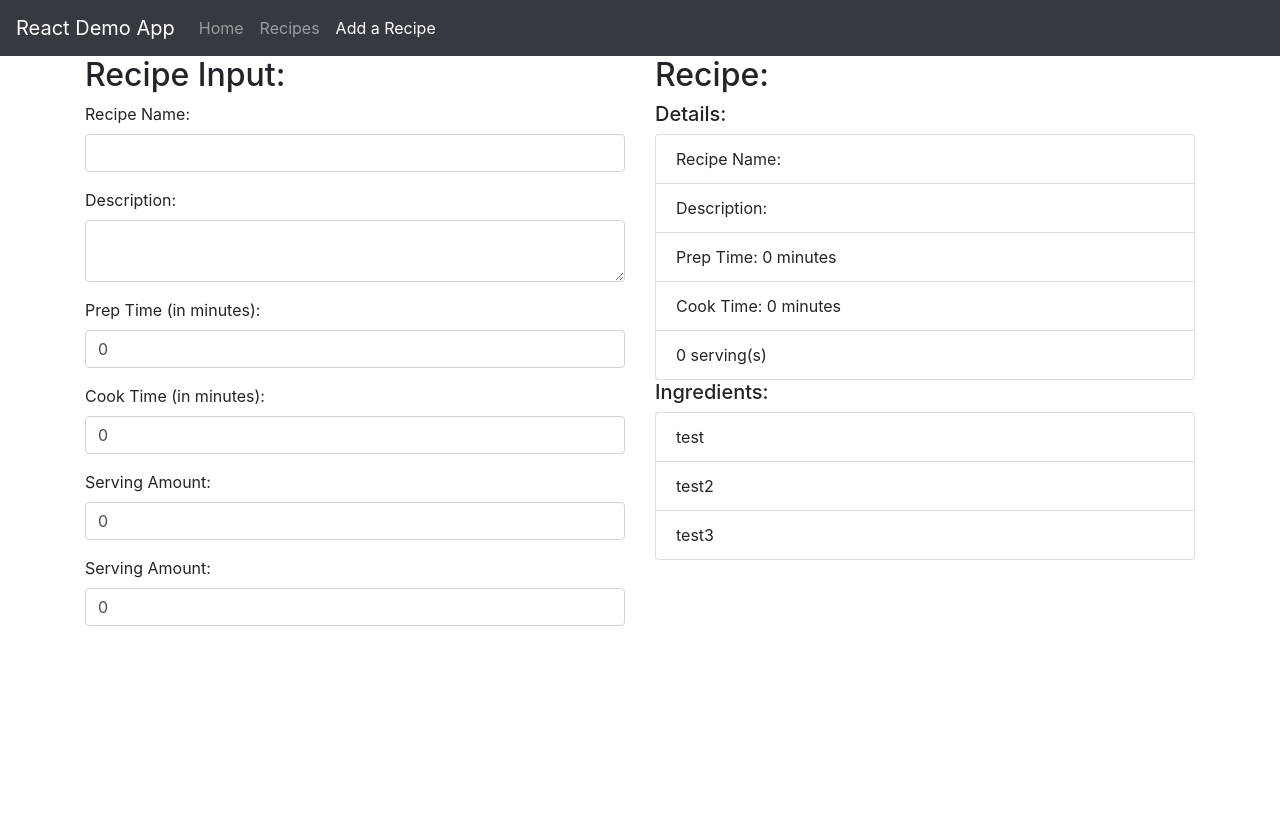
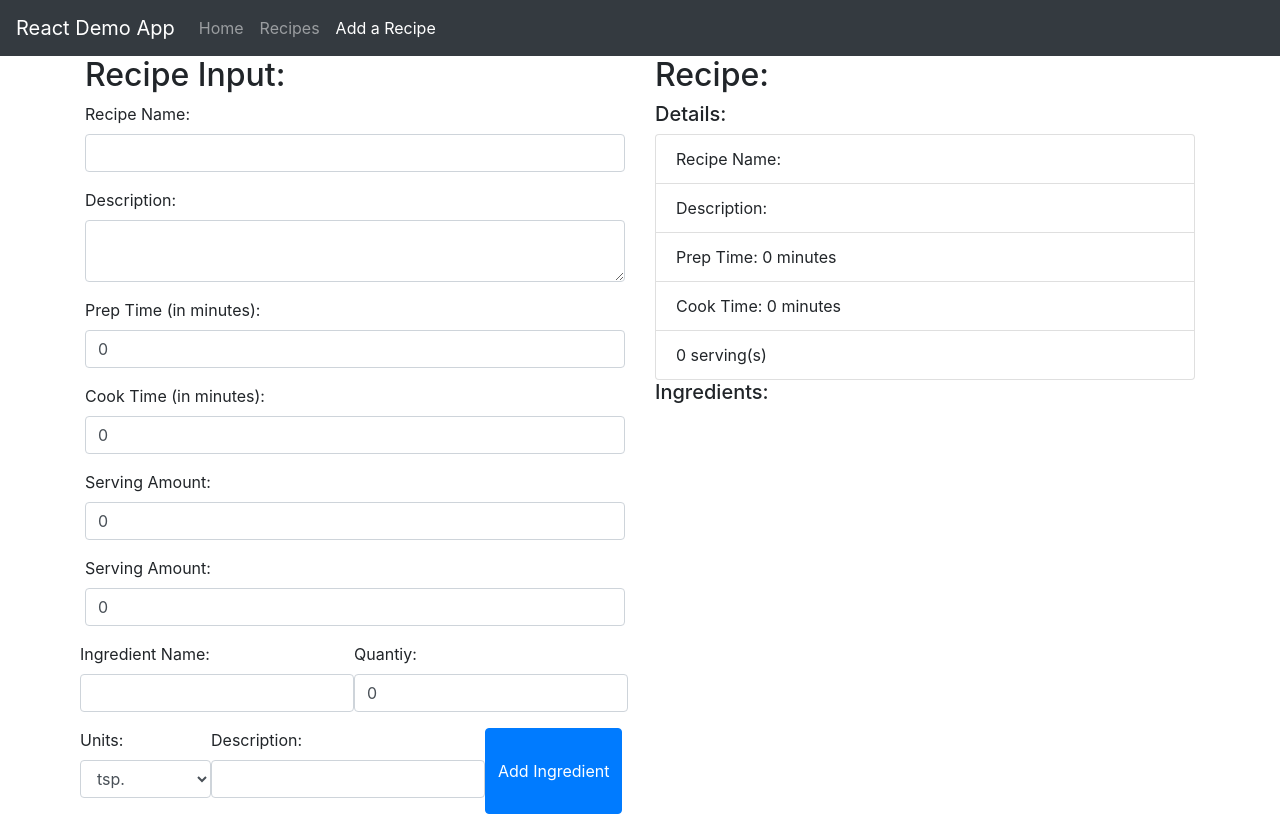
Before and after one commit to kyleb68/meal-prep-react, a React (Create React App) app: page /#/AddRecipes in a window 1280 px wide. Built offline with nearby package versions, Linux system fonts and the light colour scheme.

Commit message:
created ingredient input form component

```diff
--- a/src/components/RecipeDetailList/RecipeDetails.js
+++ /dev/null
@@ -1,26 +0,0 @@
-import React from "react";
-import { ListGroup, ListGroupItem } from "react-bootstrap";
-
-const RecipeDetaiList = (props) => {
-  let recipe = props.recipe;
-  return (
-    <div>
-      <h5>Details:</h5>
-      <ListGroup>
-        <ListGroup.Item>Recipe Name: {recipe.title}</ListGroup.Item>
-        <ListGroup.Item>Description: {recipe.description}</ListGroup.Item>
-        <ListGroup.Item>Prep Time: {recipe.prepTime} minutes</ListGroup.Item>
-        <ListGroup.Item>Cook Time: {recipe.cookTime} minutes</ListGroup.Item>
-        <ListGroup.Item>{recipe.servingAmount} serving(s)</ListGroup.Item>
-      </ListGroup>
-      <h5>Ingredients:</h5>
-      <ListGroup>
-        {recipe.ingredients.map((ingredient, index) => (
-          <ListGroup.Item key={index}>{ingredient}</ListGroup.Item>
-        ))}
-      </ListGroup>
-    </div>
-  );
-};
-
-export default RecipeDetaiList;
--- a/src/components/RecipeInputs/DetailInput.js
+++ b/src/components/RecipeInputs/DetailInput.js
@@ -1,5 +1,5 @@
-import React, { useState } from "react";
-import { Container, Col, Row, Form } from "react-bootstrap";
+import React from "react";
+import { Form } from "react-bootstrap";
 
 const DetailInput = (props) => {
   return (
@@ -8,9 +8,12 @@ const DetailInput = (props) => {
         <Form.Label>Recipe Name:</Form.Label>
         <Form.Control
           type="text"
-          value={props.recipe.title}
+          value={props.recipeDetails.title}
           onChange={(e) =>
-            props.setRecipe({ ...props.recipe, title: e.target.value })
+            props.setRecipeDetails({
+              ...props.recipeDetails,
+              title: e.target.value,
+            })
           }
         />
       </Form.Group>
@@ -19,9 +22,12 @@ const DetailInput = (props) => {
         <Form.Control
           type="text"
           as="textarea"
-          value={props.recipe.description}
+          value={props.recipeDetails.description}
           onChange={(e) =>
-            props.setRecipe({ ...props.recipe, description: e.target.value })
+            props.setRecipeDetails({
+              ...props.recipeDetails,
+              description: e.target.value,
+            })
           }
         />
       </Form.Group>
@@ -29,10 +35,13 @@ const DetailInput = (props) => {
         <Form.Label>Prep Time (in minutes):</Form.Label>
         <Form.Control
           type="number"
-          value={props.recipe.prepTime}
+          value={props.recipeDetails.prepTime}
           defaultValue=""
           onChange={(e) =>
-            props.setRecipe({ ...props.recipe, prepTime: e.target.value })
+            props.setRecipeDetails({
+              ...props.recipeDetails,
+              prepTime: e.target.value,
+            })
           }
         />
       </Form.Group>
@@ -40,10 +49,13 @@ const DetailInput = (props) => {
         <Form.Label>Cook Time (in minutes):</Form.Label>
         <Form.Control
           type="number"
-          value={props.recipe.cookTime}
+          value={props.recipeDetails.cookTime}
           defaultValue=""
           onChange={(e) =>
-            props.setRecipe({ ...props.recipe, cookTime: e.target.value })
+            props.setRecipe({
+              ...props.recipeDetails,
+              cookTime: e.target.value,
+            })
           }
         />
       </Form.Group>
@@ -51,10 +63,13 @@ const DetailInput = (props) => {
         <Form.Label>Serving Amount:</Form.Label>
         <Form.Control
           type="number"
-          value={props.recipe.servingAmount}
+          value={props.recipeDetails.servingAmount}
           defaultValue=""
           onChange={(e) =>
-            props.setRecipe({ ...props.recipe, servingAmount: e.target.value })
+            props.setRecipe({
+              ...props.recipeDetails,
+              servingAmount: e.target.value,
+            })
           }
         />
       </Form.Group>
@@ -62,10 +77,13 @@ const DetailInput = (props) => {
         <Form.Label>Serving Amount:</Form.Label>
         <Form.Control
           type="number"
-          value={props.recipe.servingAmount}
+          value={props.recipeDetails.servingAmount}
           defaultValue=""
           onChange={(e) =>
-            props.setRecipe({ ...props.recipe, servingAmount: e.target.value })
+            props.setRecipeDetails({
+              ...props.recipeDetails,
+              servingAmount: e.target.value,
+            })
           }
         />
       </Form.Group>
--- a/src/components/RecipeInputs/IngredientInput.js
+++ b/src/components/RecipeInputs/IngredientInput.js
@@ -1,49 +1,60 @@
-import React from "react";
-import { Form } from "react-bootstrap";
+import React, { useState } from "react";
+import { Form, Button } from "react-bootstrap";
 
 const IngredientInput = (props) => {
-  return props.ingredients.map((value, index) => {
-    let ingredientNameId = `ingredient-name-${index}`,
-      ingredientQuantityId = `ingredient-quantity-${index}`,
-      ingredientUnitId = `ingredient-units-${index}`,
-      ingredientDescId = `ingredient-description-${index}`;
-    return (
-      <Form.Row key={index}>
+  const [ingredient, setIngredient] = useState({
+    name: "",
+    quantity: 0,
+    units: "",
+    description: "",
+  });
+
+  const submitHandler = (e) => {
+    e.preventDefault();
+  };
+
+  const handleClick = () => {
+    props.setRecipeIngredients(props.recipeIngredients.concat(ingredient));
+  };
+
+  return (
+    <form onSubmit={submitHandler}>
+      <Form.Row>
         <Form.Group>
-          <Form.Label>Ingredient Name</Form.Label>
+          <Form.Label>Ingredient Name:</Form.Label>
           <Form.Control
-            name={ingredientNameId}
-            data-id={index}
-            id="name"
             type="text"
-            value={props.ingredients[index].name}
-            className="name"
+            value={ingredient.name}
             required={true}
+            onChange={(e) =>
+              setIngredient({
+                ...ingredient,
+                name: e.target.value,
+              })
+            }
           />
         </Form.Group>
         <Form.Group>
-          <Form.Label>Quantity</Form.Label>
+          <Form.Label>Quantiy:</Form.Label>
           <Form.Control
-            name={ingredientQuantityId}
-            data-id={index}
-            id="quantity"
             type="number"
-            value={props.ingredients[index].quantity}
-            className="quantity"
+            value={ingredient.quantity}
             required={true}
+            onChange={(e) =>
+              setIngredient({ ...ingredient, quantity: e.target.value })
+            }
           />
         </Form.Group>
         <Form.Group>
-          <Form.Label>Units</Form.Label>
+          <Form.Label>Units:</Form.Label>
           <Form.Control
-            name={ingredientUnitId}
-            data-id={index}
-            id="unit"
             type="text"
-            value={props.ingredients[index].unit}
-            className="unit"
+            value={props.recipeIngredients.unit}
             as="select"
             required={true}
+            onChange={(e) =>
+              setIngredient({ ...ingredient, units: e.target.value })
+            }
           >
             <option>tsp.</option>
             <option>tbsp.</option>
@@ -66,19 +77,21 @@ const IngredientInput = (props) => {
           </Form.Control>
         </Form.Group>
         <Form.Group>
-          <Form.Label>Description</Form.Label>
+          <Form.Label>Description:</Form.Label>
           <Form.Control
-            name={ingredientDescId}
-            data-id={index}
-            id="description"
             type="text"
-            value={props.ingredients[index].description}
-            className="description"
+            value={props.recipeIngredients.description}
+            onChange={(e) =>
+              setIngredient({ ...ingredient, description: e.target.value })
+            }
           />
         </Form.Group>
+        <Button variant="primary" type="submit" onClick={handleClick}>
+          Add Ingredient
+        </Button>
       </Form.Row>
-    );
-  });
+    </form>
+  );
 };
 
 export default IngredientInput;
--- /dev/null
+++ b/src/components/RecipeInputs/RecipeDetails.js
@@ -0,0 +1,28 @@
+import React from "react";
+import { ListGroup } from "react-bootstrap";
+
+const RecipeDetaiList = (props) => {
+  let recipeDetails = props.recipeDetails;
+  return (
+    <div>
+      <h5>Details:</h5>
+      <ListGroup>
+        <ListGroup.Item>Recipe Name: {recipeDetails.title}</ListGroup.Item>
+        <ListGroup.Item>
+          Description: {recipeDetails.description}
+        </ListGroup.Item>
+        <ListGroup.Item>
+          Prep Time: {recipeDetails.prepTime} minutes
+        </ListGroup.Item>
+        <ListGroup.Item>
+          Cook Time: {recipeDetails.cookTime} minutes
+        </ListGroup.Item>
+        <ListGroup.Item>
+          {recipeDetails.servingAmount} serving(s)
+        </ListGroup.Item>
+      </ListGroup>
+    </div>
+  );
+};
+
+export default RecipeDetaiList;
--- /dev/null
+++ b/src/components/RecipeInputs/RecipeIngredients.js
@@ -0,0 +1,14 @@
+import React, { useState } from "react";
+import { ListGroup } from "react-bootstrap";
+
+const RecipeIngredients = (props) => {
+  let recipeIngredients = props.recipeIngredients;
+  return (
+    <div>
+      <h5>Ingredients:</h5>
+      <ListGroup></ListGroup>
+    </div>
+  );
+};
+
+export default RecipeIngredients;
--- a/src/views/RecipeInputViews/AddRecipes.js
+++ b/src/views/RecipeInputViews/AddRecipes.js
@@ -1,28 +1,44 @@
 import React, { useState } from "react";
 import { Container, Col, Row, Form } from "react-bootstrap";
-import RecipeDetailList from "../../components/RecipeDetailList/RecipeDetails";
+import RecipeDetailList from "../../components/RecipeInputs/RecipeDetails";
 import DetailInput from "../../components/RecipeInputs/DetailInput";
+import IngredientInput from "../../components/RecipeInputs/IngredientInput";
+import RecipeIngredients from "../../components/RecipeInputs/RecipeIngredients";
 
 const AddRecipes = () => {
-  const [recipe, setRecipe] = useState({
+  const [recipeDetails, setRecipeDetails] = useState({
     title: "",
     description: "",
     prepTime: 0,
     cookTime: 0,
     servingAmount: 0,
-    ingredients: ["test", "test2", "test3"],
   });
+  const [recipeIngredients, setRecipeIngredients] = useState([
+    {
+      name: "",
+      quantity: 0,
+      units: "",
+      description: "",
+    },
+  ]);
   return (
     <Container>
       <Row>
         <Col>
           <h2>Recipe Input:</h2>
-          <DetailInput recipe={recipe} setRecipe={setRecipe} />
-          <Form></Form>
+          <DetailInput
+            recipeDetails={recipeDetails}
+            setRecipeDetails={setRecipeDetails}
+          />
+          <IngredientInput
+            recipeIngredients={recipeIngredients}
+            setRecipeIngredients={setRecipeIngredients}
+          />
         </Col>
         <Col>
           <h2>Recipe:</h2>
-          <RecipeDetailList recipe={recipe} />
+          <RecipeDetailList recipeDetails={recipeDetails} />
+          <RecipeIngredients recipeIngredients={recipeIngredients} />
         </Col>
       </Row>
     </Container>
```
